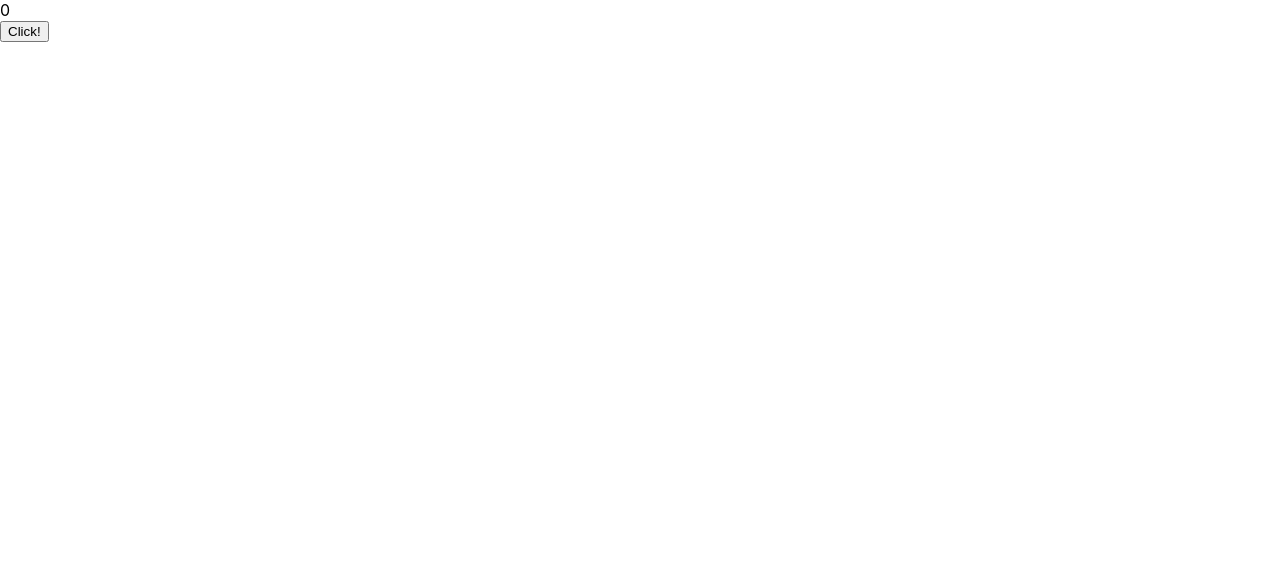
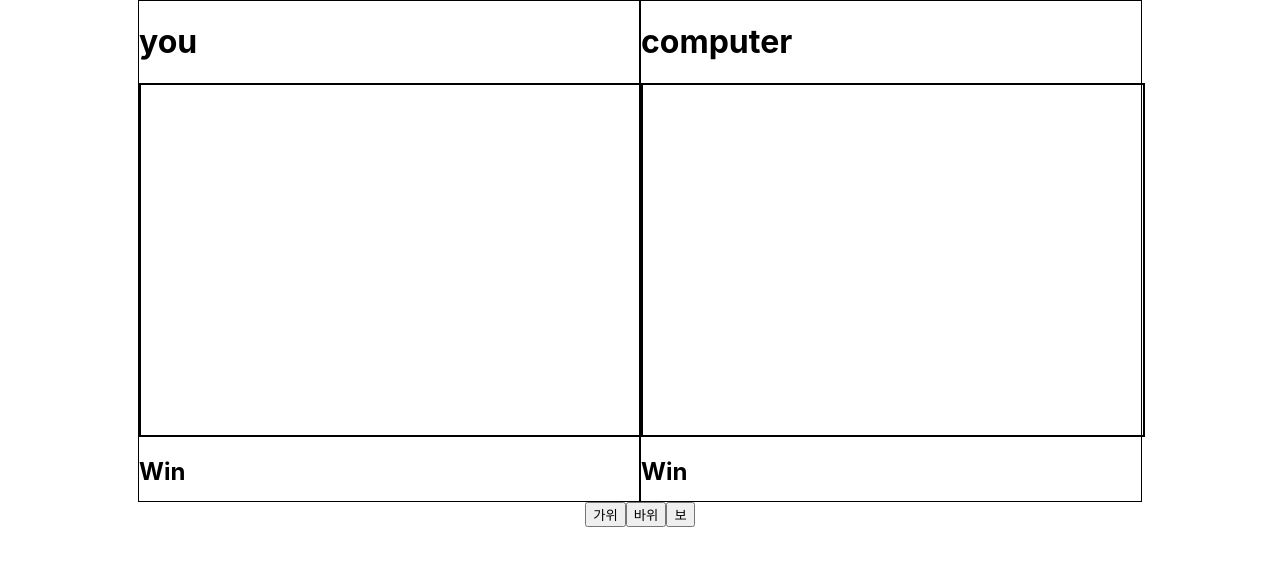
Before and after one commit to dhshffnfn123/react-practice, a React (Create React App) app: page / in a window 1280 px wide. Shown: the top 566 px of the page. Built offline with nearby package versions, Linux system fonts and the light colour scheme.

Commit message:
가위바위보 만들기

```diff
--- a/src/App.css
+++ b/src/App.css
@@ -1,5 +1,10 @@
 .box {
-  width: 100px;
-  height: 100px;
-  border: 1px solid red;
+  width: 500px;
+  height: 500px;
+  border: 1px solid black;
 }
+
+.main {
+  display: flex;
+  justify-content: center;
+}
--- a/src/App.js
+++ b/src/App.js
@@ -1,15 +1,60 @@
 import "./App.css";
 import { useState } from "react";
+import Box from "./components/Box";
 
 function App() {
   const [counter, setCounter] = useState(0);
   const increase = () => {
     setCounter(counter + 1);
   };
+
+  const [userSelect, setUserSelect] = useState(null);
+  const [computerSelect, setComputerSelect] = useState(null);
+  const [result, setResult] = useState(null);
+
+  const choice = {
+    rock: {
+      name: "Rock",
+    },
+    scissors: {
+      name: "scissors",
+    },
+    paper: {
+      name: "paper",
+    },
+  };
+
+  const play = (userChoice) => {
+    setUserSelect(userChoice);
+    let computerChoice = randomChoice();
+    setComputerSelect(computerChoice);
+    judgement(userSelect, computerSelect);
+  };
+
+  const judgement = (user, computer) => {
+    console.log(user, computer);
+  };
+
+  const randomChoice = () => {
+    let itemArray = Object.keys(choice); // Object.keys : 객체의 키값만 뽑아서 배열로 만들어주는 함수
+
+    let randomItem = Math.floor(Math.random() * itemArray.length); // floor는 버림
+    let final = itemArray[randomItem];
+    return final;
+  };
+
   return (
     <div>
-      <div>{counter}</div>
-      <button onClick={increase}>Click!</button>
+      <div className="main">
+        <Box title="you" select={userSelect} result={result} />
+        <Box title="computer" select={computerSelect} result={result} />
+      </div>
+      <div className="main">
+        <button onClick={() => play("scissors")}>가위</button>
+        <button onClick={() => play("rock")}>바위</button>
+        <button onClick={() => play("paper")}>보</button>
+        {/* callback함수 형태로 넣어주어야 한다. */}
+      </div>
     </div>
   );
 }
--- a/src/components/Box.jsx
+++ b/src/components/Box.jsx
@@ -1,9 +1,22 @@
+import React from "react";
+
 const Box = (props) => {
   return (
     <div className="box">
-      BOX {props.num}
-      <p>{props.state}</p>
+      <h1>{props.title}</h1>
+      <div
+        style={{
+          width: "100%",
+          height: "70%",
+          border: "2px solid black",
+          fontSize: "50px",
+        }}
+      >
+        {props.select && props.select}
+      </div>
+      <h2>Win</h2>
     </div>
   );
 };
+
 export default Box;
```
